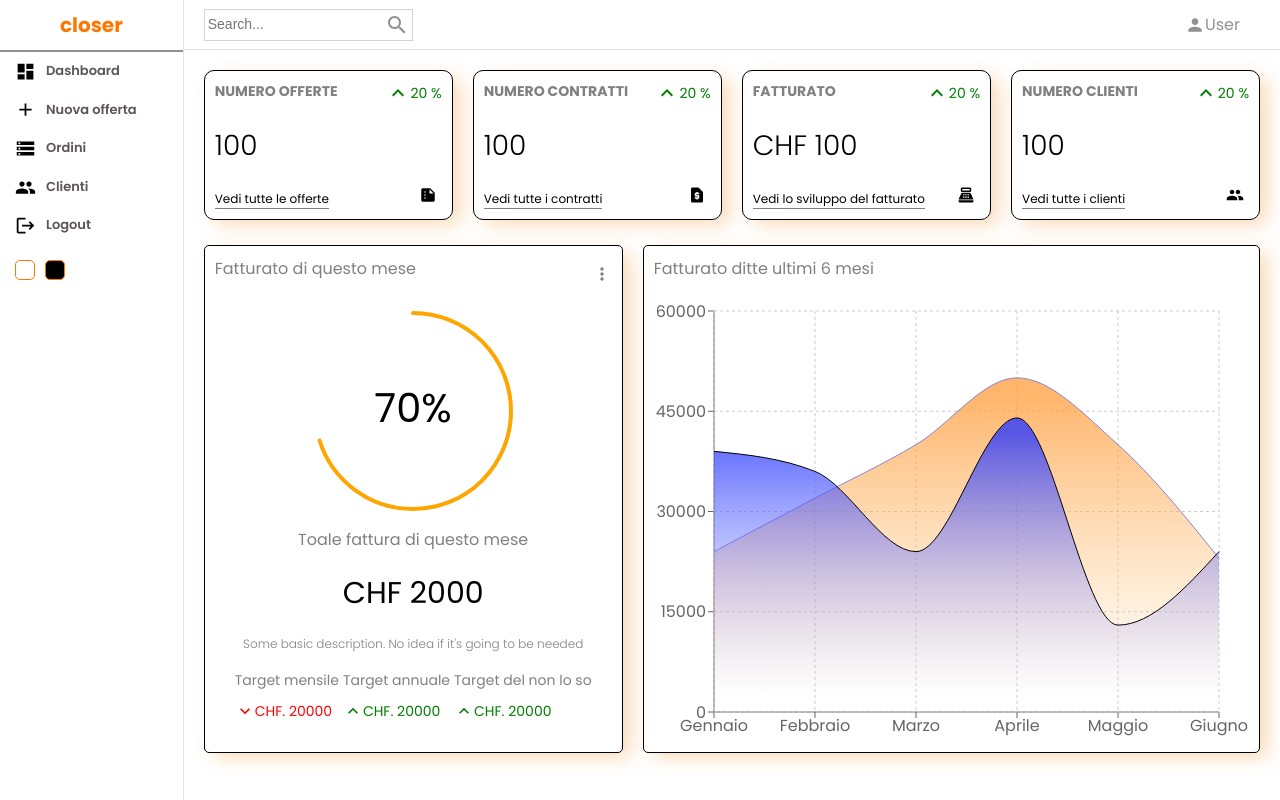
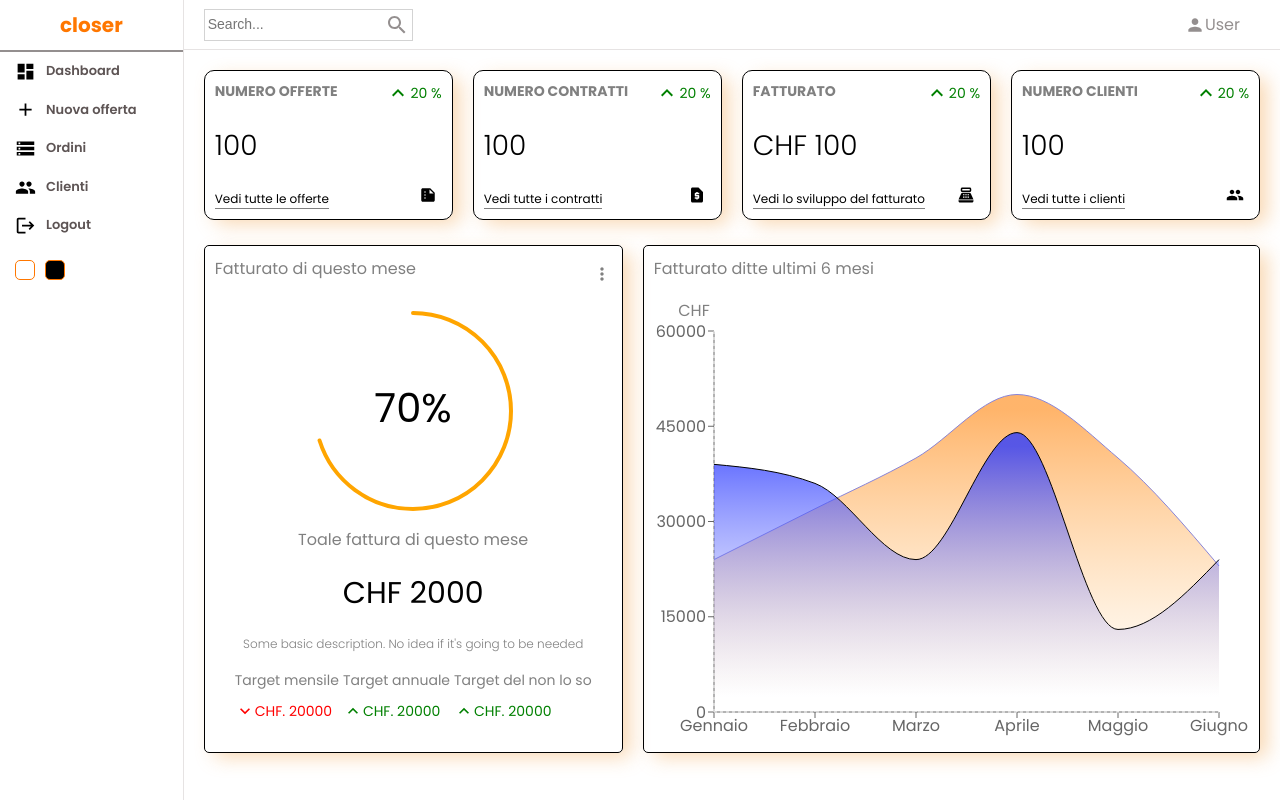
Before and after one commit to slythethieve/closer, a React (Create React App) app in the folder frontend/: page / in a window 1280 px wide. Built offline with nearby package versions, Linux system fonts and the light colour scheme.

Commit message:
Finished Area Chart

```diff
--- a/frontend/src/components/chart/Chart.jsx
+++ b/frontend/src/components/chart/Chart.jsx
@@ -42,7 +42,7 @@ function Chart() {
       <div className="title">Fatturato ditte ultimi 6 mesi</div>
       <ResponsiveContainer width="100%" height="100%">
         <AreaChart width={730} height={250} data={data}
-          margin={{ top: 10, right: 30, left: 0, bottom: 0 }}>
+          margin={{ top: 30, right: 30, left: 0, bottom: 0 }}>
           <defs>
             <linearGradient id="colorGood" x1="0" y1="0" x2="0" y2="1">
               <stop offset="5%" stopColor="#FFA246" stopOpacity={0.8}/>
@@ -54,8 +54,8 @@ function Chart() {
             </linearGradient>
           </defs>
           <XAxis dataKey="name" />
-          <YAxis />
-          <CartesianGrid strokeDasharray="3 3" />
+          <YAxis label={{value:"CHF", position:"top", dy: -10, dx:10}}  />
+          <CartesianGrid strokeDasharray="3 3" className="chartsGrid"/>
           <Tooltip />
           <Area type="monotone" dataKey="goodlinee" stroke="#8884d8" fillOpacity={1} fill="url(#colorGood)" />
           <Area type="monotone" dataKey="euroMoebel" stroke="#000000" fillOpacity={1} fill="url(#colorEuro)" />
--- a/frontend/src/components/chart/chart.scss
+++ b/frontend/src/components/chart/chart.scss
@@ -16,4 +16,10 @@
         color: grey;
         margin-bottom: 20px;
     }
+
+    .chartsGrid{
+        stroke: white;
+    }
+
+
 }
```
